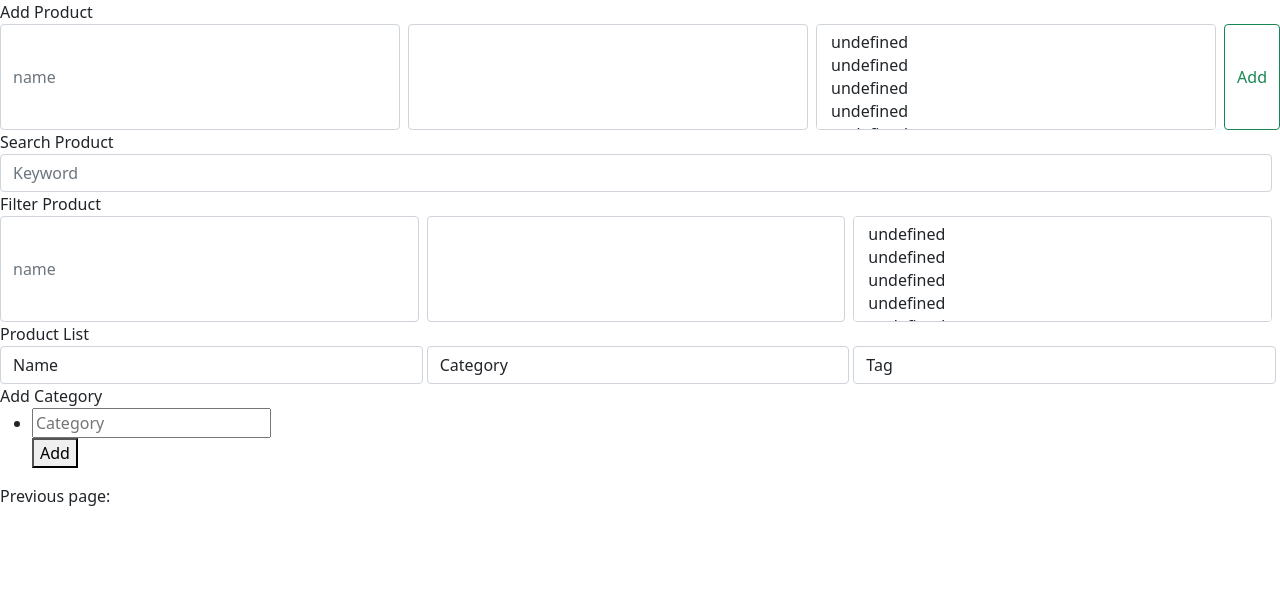
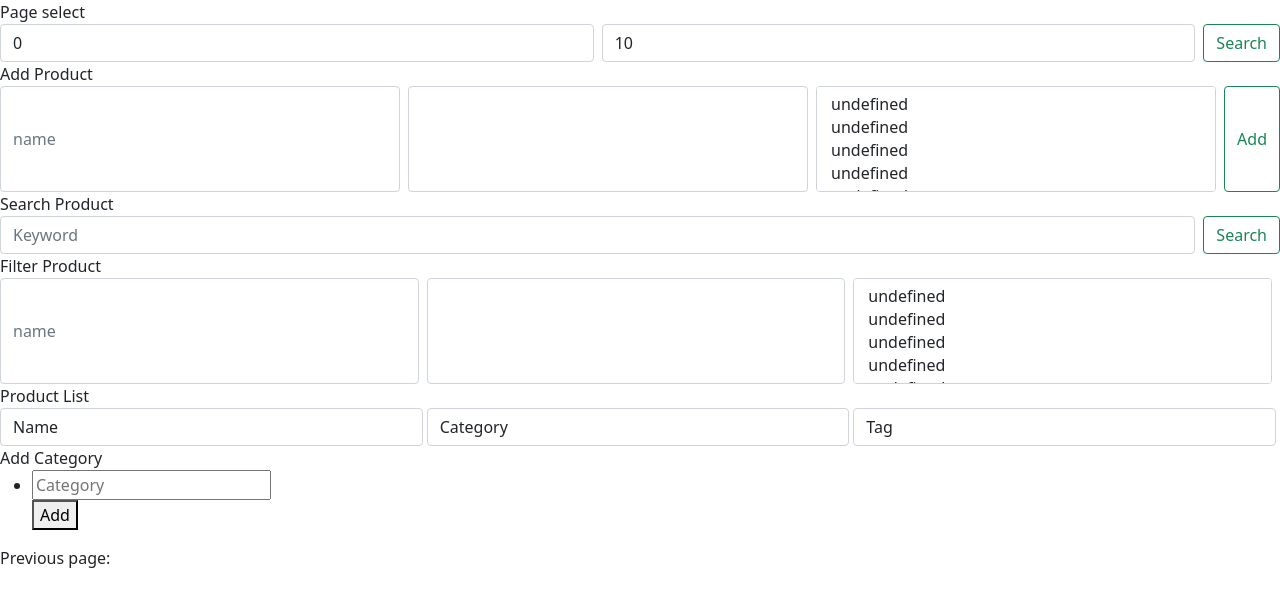
Before and after one commit to jessieliu777/Django-web-app, a Django app: page / in a window 1280 px wide. Shown: the part 56-663 px from the top of the page. Run offline with Django 4.2, Linux system fonts and the light colour scheme; data comes from the database, SQL or seed files in the repository; lists and menus that the app fills with data are empty.

Commit message:
done pagination

```diff
--- a/api/views.py
+++ b/api/views.py
@@ -26,17 +26,20 @@ def api_root(request, format=None):
 class ProductList(APIView, PageNumberPagination):
     # using APIView
     def get(self, request, format=None):
-        page = int(request.GET.get('page', 1))
-        print(request.GET)
-        page_size = 100
+        page = int(request.query_params.get('page', 0))
+        page_size = int(request.query_params.get('page_size', 10))
         products = Product.objects.all().order_by('id')
+        if page == 0:
+            page_size = products.count()
+            page = 1
         paginator = Paginator(products, page_size)
+        print(page)
         products_paginated = paginator.page(page)
         serializer = ProductSerializer(products_paginated, many=True)
         return Response(serializer.data)
 
     def post(self, request, format=None):
-        print(request.data)
+        print(request.query_params.get('page'))
         name = request.data['name']
         category_data = request.data['category']
         category = Category.objects.filter(id=category_data['id'])[0]
@@ -65,12 +68,8 @@ class CategoryList(APIView):
         return Response(serializer.data)
 
     def post(self, request, format=None):
-        # serializer = CategorySerializer(data=request.data)
-        # if serializer.is_valid():
-        #     serializer.save()
         category = Category.objects.create(name=request.data['name'])
         return Response(request.data, status=status.HTTP_201_CREATED)
-        # return Response(serializer.errors, status=status.HTTP_400_BAD_REQUEST)
 
 
 class TagList(generics.ListCreateAPIView):
@@ -82,22 +81,6 @@ class ProductSingle(generics.RetrieveUpdateDestroyAPIView):
     queryset = Product.objects.all()
     serializer_class = ProductSerializer
 
-    # using mixins
-    # def get_object(self, pk):
-    #     try:
-    #         return Product.objects.get(pk=pk)
-    #     except Product.DoesNotExist:
-    #         raise Http404
-    #
-    # def get(self, request, *args, **kwargs):
-    #     return self.retrieve(request, *args, **kwargs)
-
-    # using APIView
-    # def get(self, request, pk, format=None):
-    #     product = self.get_object(pk)
-    #     serializer = ProductSerializer(product)
-    #     return Response(serializer.data)
-
 
 class TagSingle(generics.RetrieveUpdateDestroyAPIView):
     serializer_class = TagSerializer
--- a/project/templates/index.html
+++ b/project/templates/index.html
@@ -5,7 +5,13 @@
 {% block body %}
 {% verbatim %}
 <div ng-app="app" ng-controller="MainController">
-<!--    {{greeting}}-->
+    Page select
+    <form class="d-flex">
+          <input class="form-control me-2" name="search" placeholder="Page number" ng-model="page">
+            <input class="form-control me-2" name="search" placeholder="Items per page" ng-model="page_size">
+          <button class="btn btn-outline-success" ng-click="get()"> Search </button>
+    </form>
+
     Add Product
     <form class="d-flex">
         <input class="form-control me-2" type="text" name="name" placeholder="name" ng-model="newProduct.name">
@@ -23,7 +29,7 @@
     Search Product
     <form class="d-flex">
           <input class="form-control me-2" name="search" placeholder="Keyword" ng-model="keyword">
-<!--          <button class="btn btn-outline-success" ng-click="searchProducts"> Search </button>-->
+          <button class="btn btn-outline-success" ng-click="searchProducts()"> Search </button>
     </form>
 
     Filter Product
--- a/static/js/controllers/MainController.js
+++ b/static/js/controllers/MainController.js
@@ -2,8 +2,10 @@
 app.controller('MainController', function($scope, $http, $log, MainService) {
     $scope.greeting = "Welcome!";
     $scope.products = [];
+    $scope.page = 0;
+    $scope.page_size = 10;
     $scope.get = function() {
-        MainService.get('/api/products/').then(function(res){
+        MainService.get('/api/products/' + '?page=' + $scope.page + '&page_size=' + $scope.page_size).then(function(res){
           $scope.products = res;
         });
     };
```
